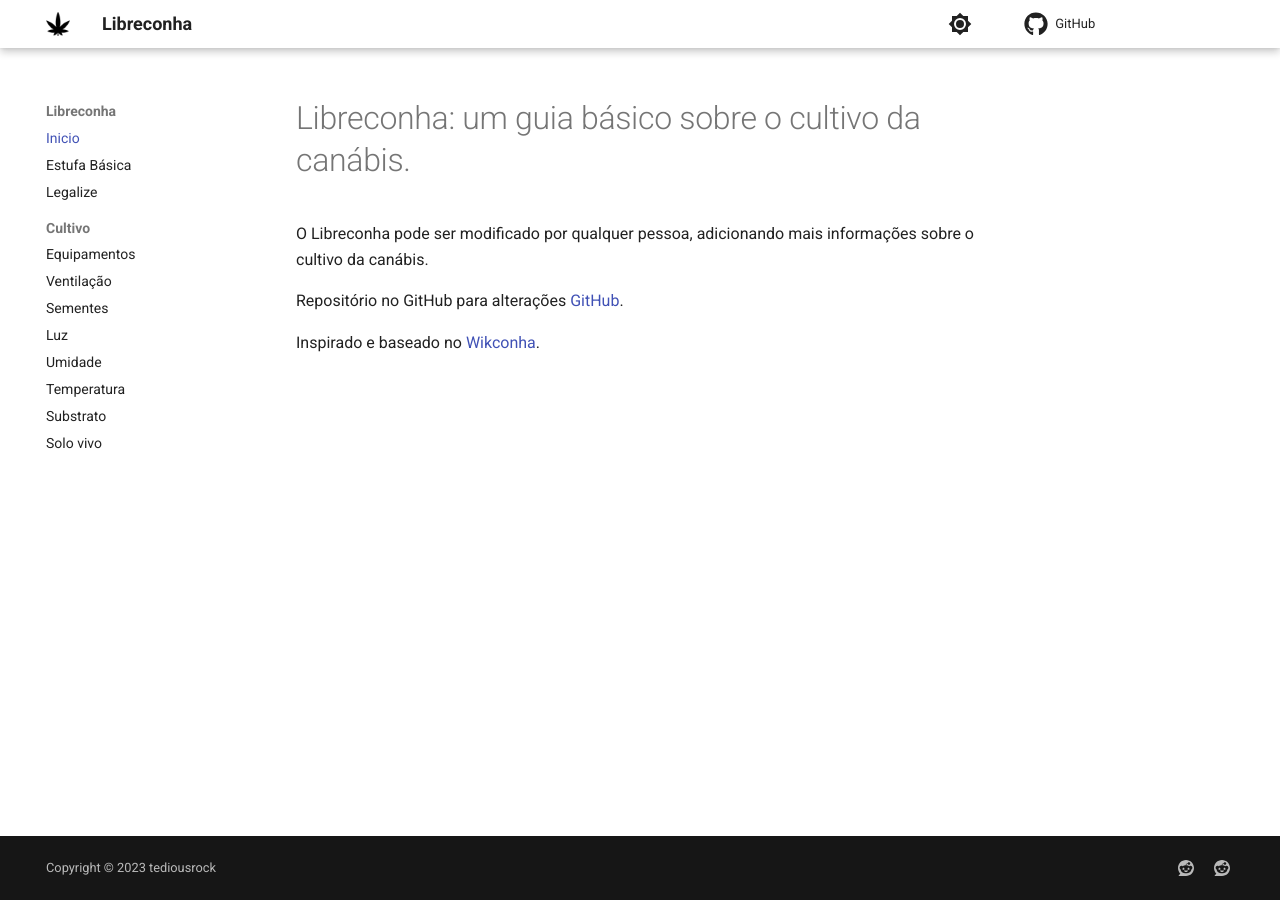
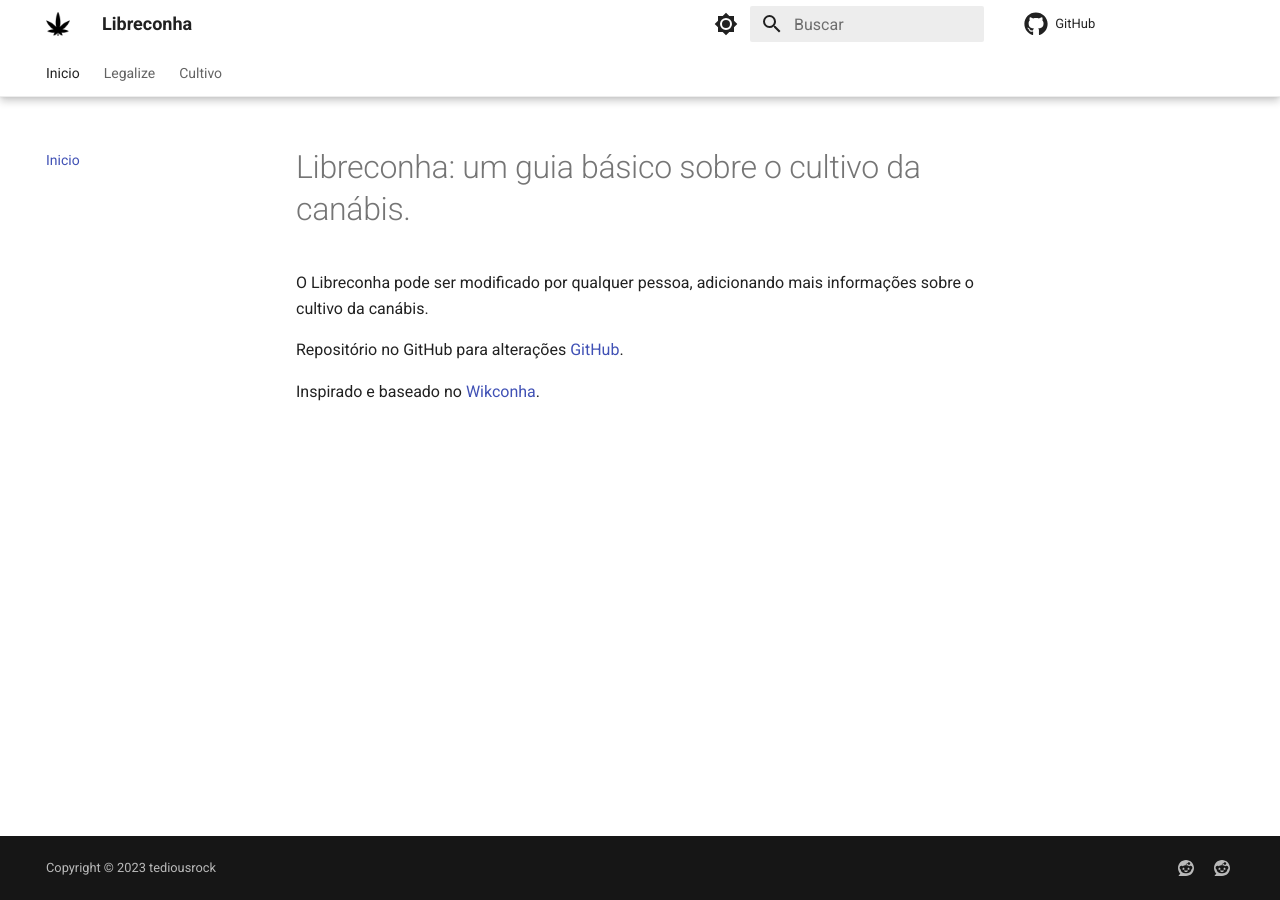
Before and after one commit to tediousrock/libreconha, an MkDocs documentation site: the page built from docs/index.md, in a window 1280 px wide. Built offline with MkDocs 1.6.1 and Material for MkDocs 9.7.7, drawn with Linux system fonts in a browser that asks for light colours; comment, search, counter and statistics services are not loaded.

Commit message:
Update mkdocs.yml

```diff
--- a/mkdocs.yml
+++ b/mkdocs.yml
@@ -2,14 +2,16 @@ site_name: Libreconha
 repo_url: https://github.com/tediousrock/libreconha/
 plugins:
   - glightbox
+  - search:
+      lang: pt
 markdown_extensions:
   - attr_list
   - md_in_html
 nav:
   - Inicio: index.md
-  - Estufa Básica: estufabasica.md
   - Legalize: legalize.md
   - Cultivo:
+    - Estufa Básica: estufabasica.md
     - Equipamentos: equipamentos.md
     - Ventilação: ventilacao.md
     - Sementes: sementes.md
@@ -32,11 +34,15 @@ extra:
       name: tediousrock reddit
 
 theme:
+  font:
+    text: Roboto
   name: material
   language: pt-BR
   icon:
     repo: fontawesome/brands/github
   features:
+    - navigation.tabs
+    - navigation.tabs.sticky
     - navigation.instant
     - navigation.sections
   palette:
```
